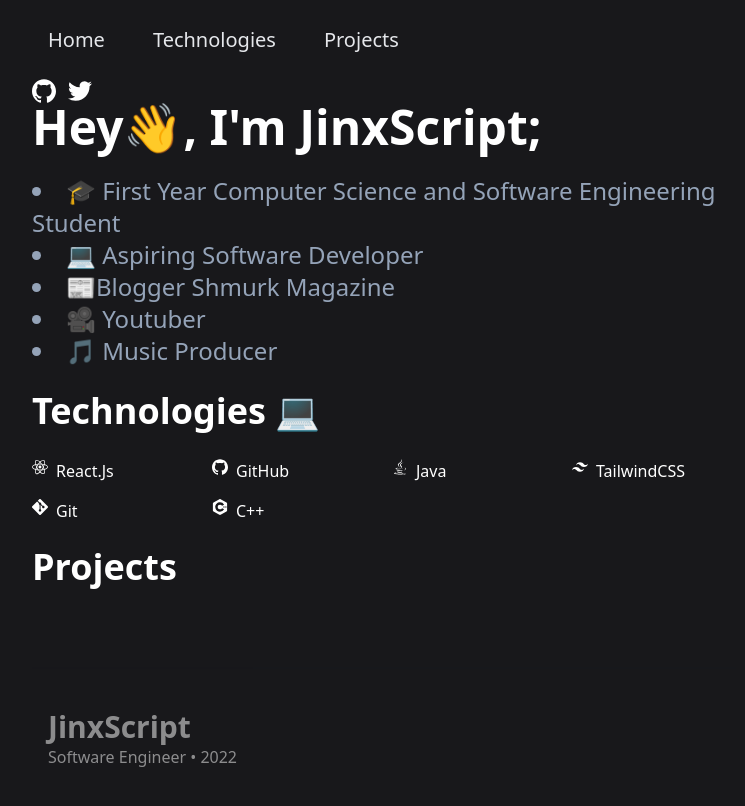
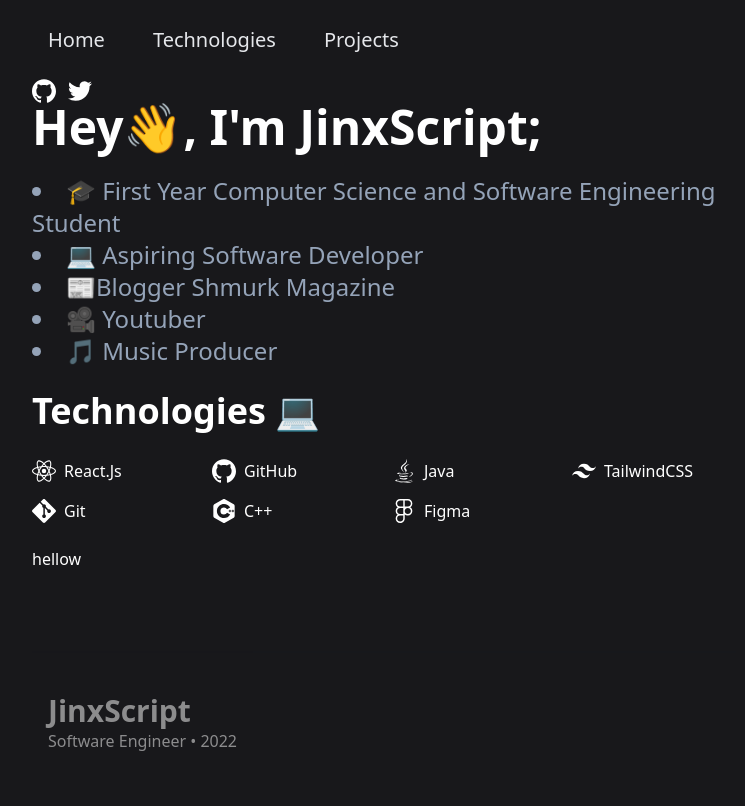
Before and after one commit to JinxScript/mywebsite, a React (Create React App) app: page / in a window 1280 px wide. Shown: the top 806 px of the page, without its empty margins (256-1001 px from the left). Built offline with nearby package versions, Linux system fonts and the light colour scheme.

Commit message:
fixed icons working on the projects cards

```diff
--- a/src/componets/projects.jsx
+++ b/src/componets/projects.jsx
@@ -2,10 +2,10 @@ import React from 'react';
 
 function projects() {
   return (
-    <div>
-        <h1 className="text-5xl font-bold sm:text-4xl">Projects</h1>
 
-    </div>
+    <div className="grid grid-cols-1 auto-cols-max gap-1 sm:grid-cols-2 sm:gap-3">
+      hellow
+  </div>
   )
 }
 
--- a/src/componets/technologies.jsx
+++ b/src/componets/technologies.jsx
@@ -6,6 +6,7 @@ import {
 	SiReact,
 	SiCplusplus,
 	SiTailwindcss,
+	SiFigma
 
 //	SiTwitter,
 
@@ -23,31 +24,34 @@ function technologies() {
 
 					<ul className="grid grid-cols-3 gap-4 sm:grid-cols-4 ">
 							<li className="flex space-x-2">
-								<span><SiReact /> </span>
+								<span><SiReact className='h-6 w-6' /> </span>
 								<span>React.Js</span>
 							</li>
 							<li className="flex space-x-2">
-								<span><SiGithub text="GitHub" /></span>
+								<span><SiGithub className='h-6 w-6'/></span>
 								<span>GitHub</span>
 							</li>
 							<li className="flex space-x-2">
-								<span><SiJava text="Java" /></span><span>Java</span>
+								<span><SiJava className='h-6 w-6' /></span><span>Java</span>
 
 							</li>
 							<li className="flex space-x-2">
-								<span><SiTailwindcss text="TailwindCSS" /></span>
+								<span><SiTailwindcss className='h-6 w-6' /></span>
 								<span>TailwindCSS</span>
 							</li>
 							<li className="flex space-x-2">
-								<span><SiGit text="Git" /></span>
+								<span><SiGit className='h-6 w-6' text="Git" /></span>
 								<span>Git</span>
 							</li>
 
 							<li className="flex space-x-2">
-								<span><SiCplusplus text="Cpp" /></span>
-								<span>C++</span>
+								<span><SiCplusplus className='h-6 w-6' /> </span>
+								<span >C++</span>
 							</li>
-
+							<li className="flex space-x-2">
+								<span><SiFigma className='h-6 w-6' /> </span>
+								<span >Figma</span>
+							</li>
 
 					</ul>
 			</div>
```
